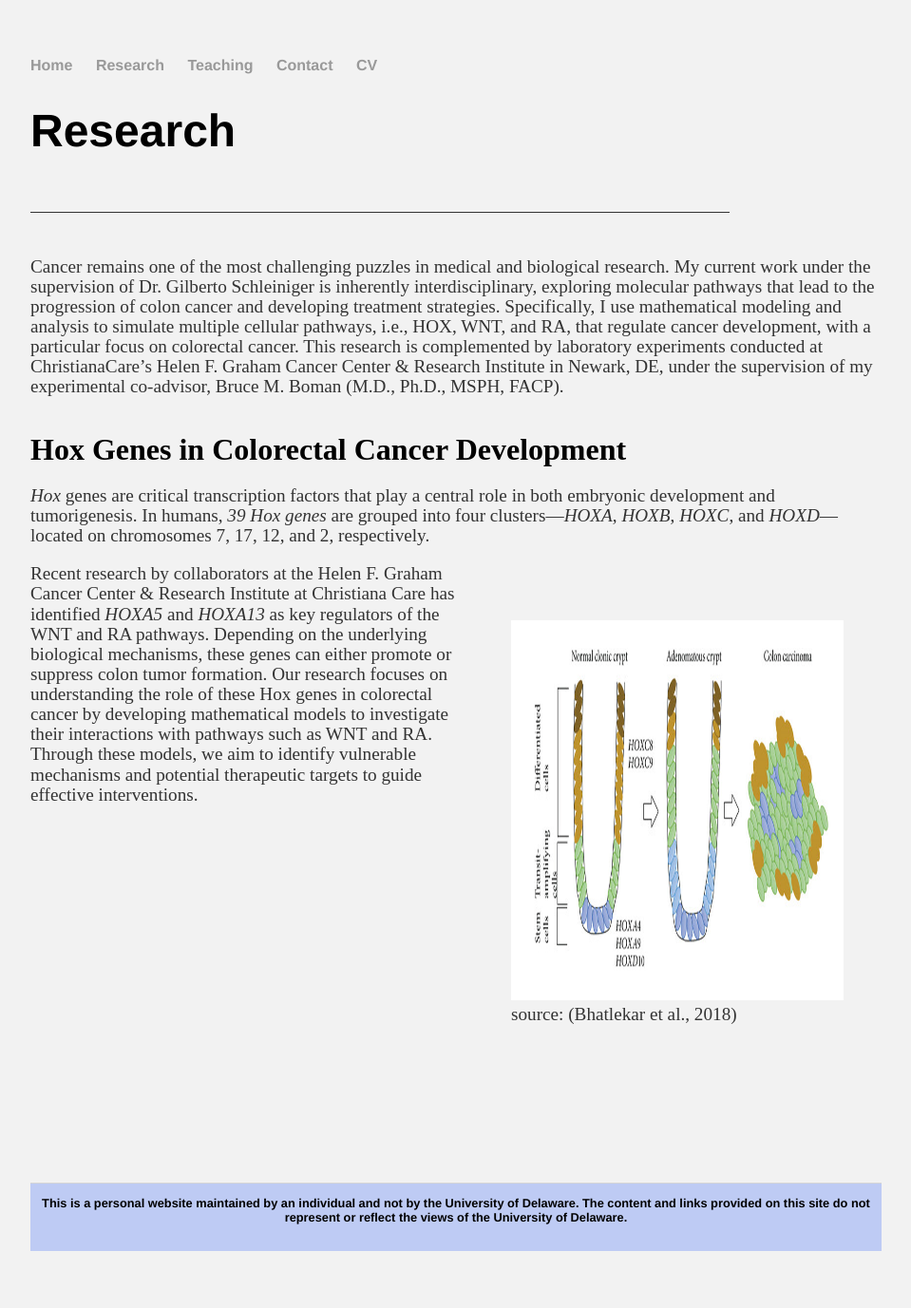
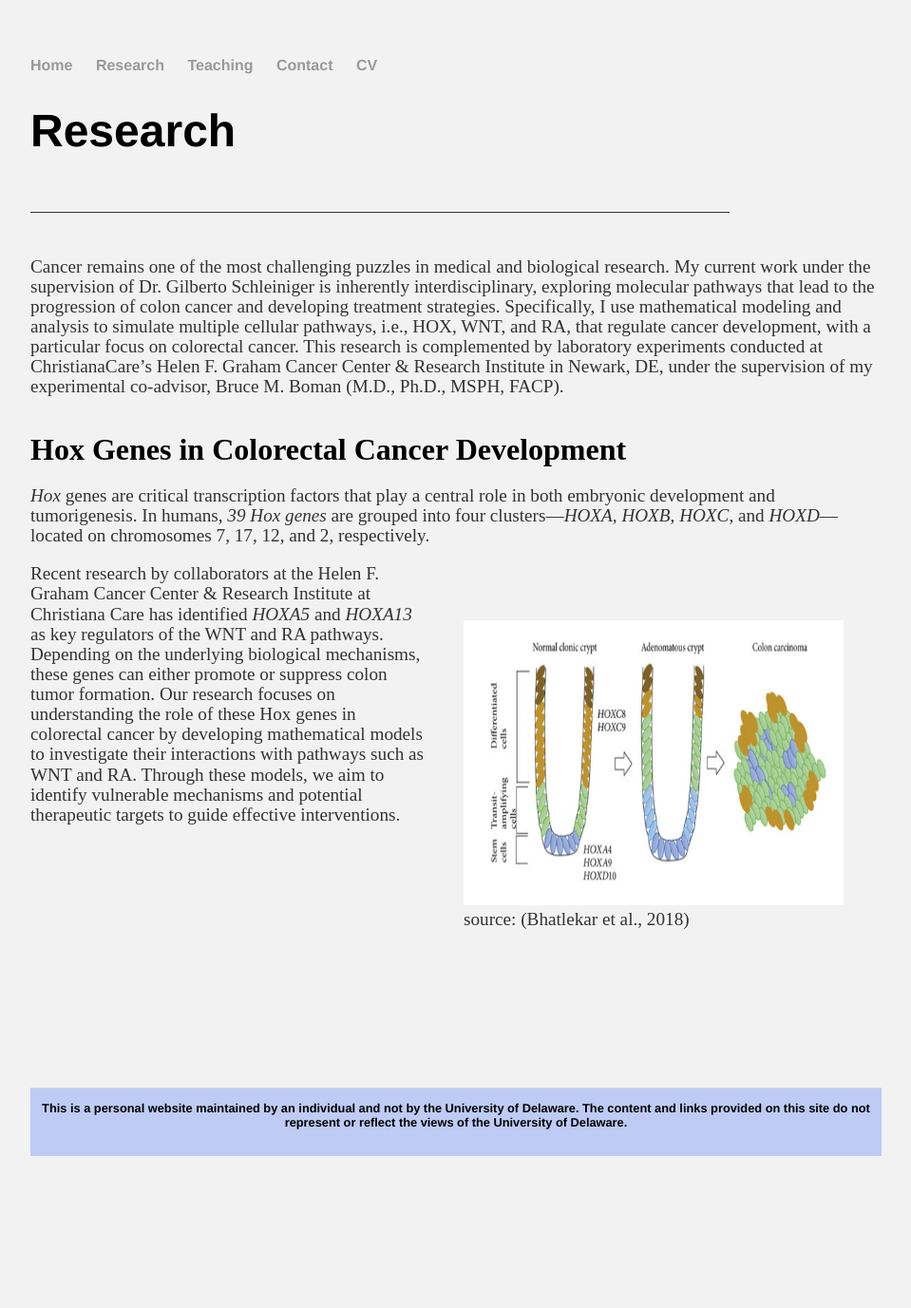
Before and after one commit to kataboh/kataboh.github.io, a Jekyll site: the page built from research.html, in a window 1280 px wide. Shown: the whole page at 95% size, without its empty margins (160-1119 px from the left). Built offline with Jekyll 4.4.1, drawn with Linux system fonts in a browser that asks for light colours; after the commit the page ends 1277 px from its top, so only the background shows below that.

Commit message:
Update research.html

```diff
--- a/research.html
+++ b/research.html
@@ -21,7 +21,7 @@ title: Pascal Kingsley Kataboh's Homepage
 
 	<p><em>Hox</em> genes are critical transcription factors that play a central role in both embryonic development and tumorigenesis. In humans, <em>39 Hox genes</em> are grouped into four clusters—<em>HOXA</em>, <em>HOXB</em>, <em>HOXC</em>, and <em>HOXD</em>—located on chromosomes 7, 17, 12, and 2, respectively. <p>
 
-	<p style="padding:40px;float:right;"><img src="images/hox_colon_cell.jpg" width="350" height="400"><br>
+	<p style="padding:40px;float:right;"><img src="images/hox_colon_cell.jpg" width="400" height="300"><br>
 	source: (Bhatlekar et al., 2018)
 
 	<p>Recent research by collaborators at the Helen F. Graham Cancer Center & Research Institute at Christiana Care has identified <em>HOXA5</em> and <em>HOXA13</em> as key regulators of the WNT and RA pathways. Depending on the underlying biological mechanisms, these genes can either promote or suppress colon tumor formation.
```
